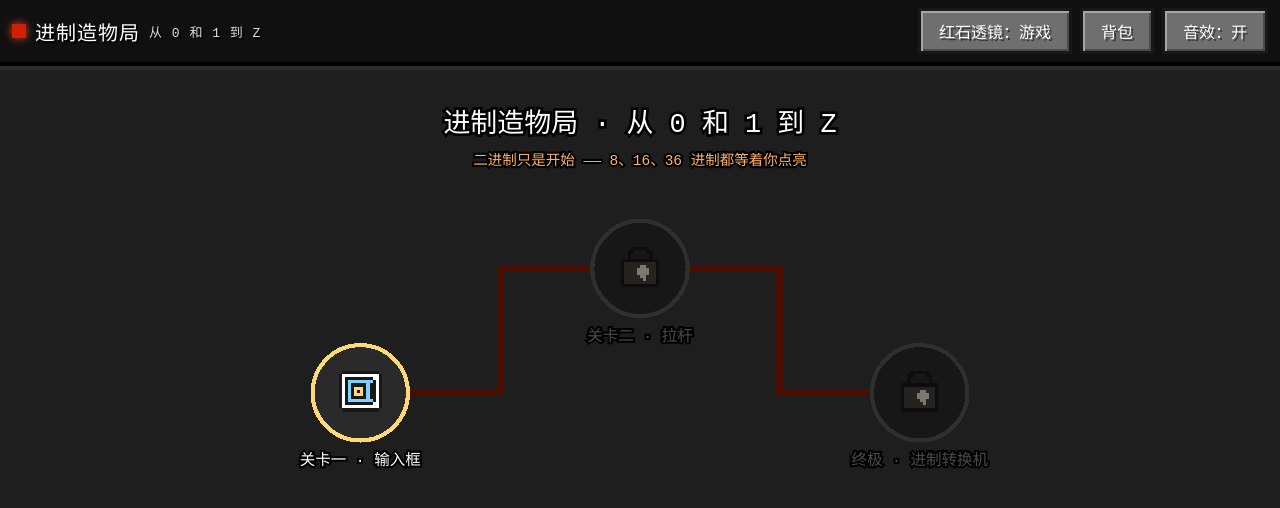
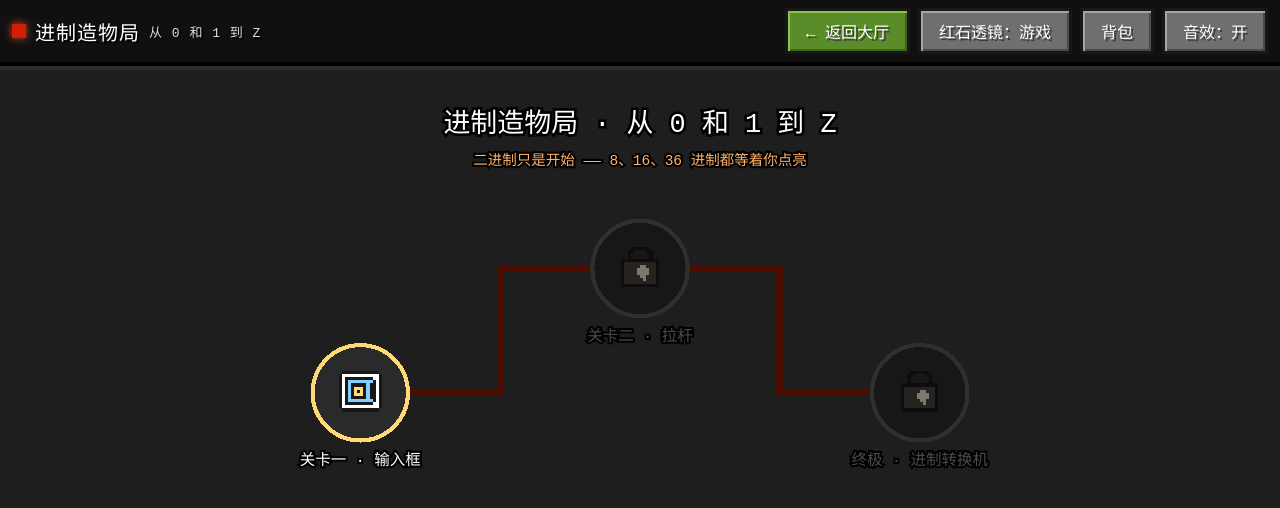
Before and after one commit to wuzongze819-coder/redstone-lab, a plain HTML site: page base.html in a window 1280 px wide. Drawn offline with Linux system fonts and the light colour scheme.

Commit message:
base: add home button to HUD

```diff
--- a/base.html
+++ b/base.html
@@ -41,6 +41,7 @@ svg{display:block}
 .mc-btn.g{background:#5b8c2a;box-shadow:inset 2px 2px 0 #8bc34a,inset -2px -2px 0 #3d631c}
 .mc-btn.r{background:#a03028;box-shadow:inset 2px 2px 0 #d06050,inset -2px -2px 0 #6a1c16}
 .mc-btn:disabled{opacity:.45;cursor:not-allowed;filter:none}
+a.mc-btn{display:inline-block;text-decoration:none}
 .mc-panel{background:var(--panel);color:#222;border:4px solid var(--edge);
   box-shadow:inset 3px 3px 0 #e8e8e8,inset -3px -3px 0 #8b8b8b;padding:12px}
 .paper{background:var(--paper);color:var(--ink);border:4px solid var(--edge);
@@ -157,6 +158,7 @@ input[type=range]{width:100%;height:44px;accent-color:var(--on)}
 <div id="hud">
   <div class="brand"><span class="rd"></span>进制造物局<span class="small">从 0 和 1 到 Z</span></div>
   <div class="hud-right">
+    <a class="mc-btn g" href="index.html">← 返回大厅</a>
     <button class="mc-btn" id="btn-lens">红石透镜：游戏</button>
     <button class="mc-btn" id="btn-bag">背包</button>
     <button class="mc-btn" id="btn-mute">音效：开</button>
```
